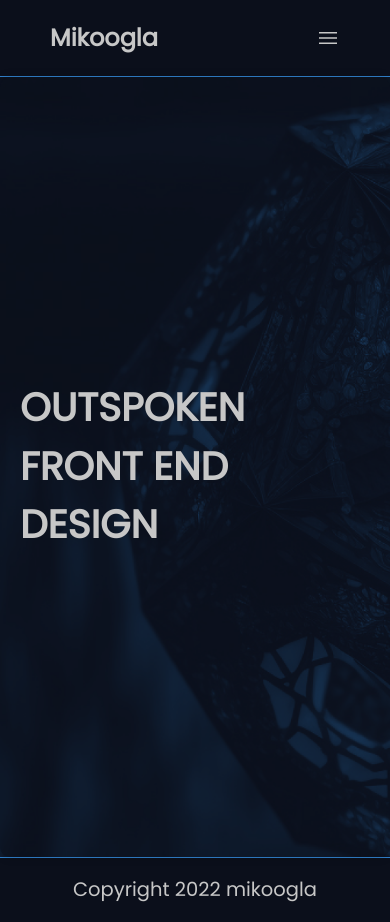
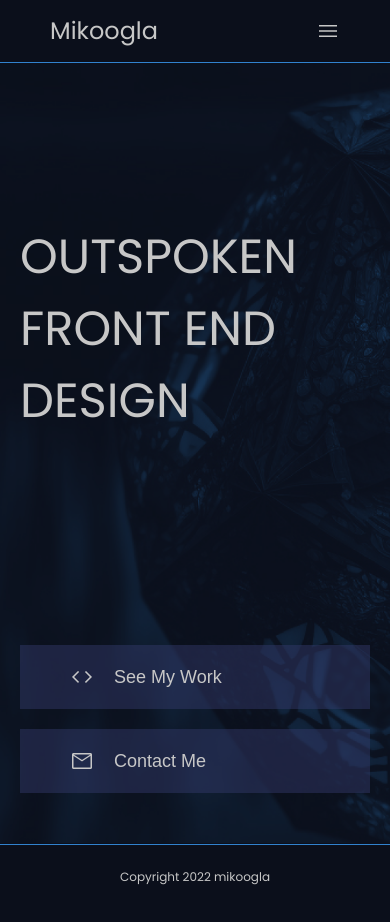
Before and after one commit to mikoogla/vue-portfolio, a Vue app: page / in a window 390 px wide. Built offline with nearby package versions, Linux system fonts and the light colour scheme.

Commit message:
responsiveness fixes

```diff
--- /dev/null
+++ b/src/UI/Button.vue
@@ -0,0 +1,59 @@
+<template>
+  <button class="btn-main">
+    <div class="icon">
+      <slot name="icon"
+        ><span class="material-symbols-outlined"> diamond </span></slot
+      >
+    </div>
+    <div class="text">
+      <slot name="text">Submit</slot>
+    </div>
+  </button>
+</template>
+
+<style scoped>
+.btn-main {
+  background-color: var(--color-accent-1-opacity);
+  color: var(--color-text);
+  border: none;
+  cursor: pointer;
+  display: flex;
+  flex-direction: row;
+  font-size: var(--size-font-button);
+  height: var(--height-button);
+  justify-content: left;
+  align-items: center;
+  outline: none;
+  padding: 20px 50px;
+  gap: 20px;
+  transition: all 0.2s ease-in-out;
+  width: var(--width-button);
+}
+.btn-main:hover {
+  background-color: var(--color-accent-1);
+  color: var(--color-text-button-hover);
+}
+
+.icon {
+  display: flex;
+  flex-direction: row;
+  justify-content: center;
+  align-items: center;
+  gap: 10px;
+}
+.text {
+  text-align: left;
+}
+
+.material-symbols-outlined {
+  font-size: var(--size-icon);
+}
+
+@media (max-width: 300px) {
+  .btn-main {
+    flex-direction: column;
+    padding: 10px 5px;
+    gap: 10px;
+  }
+}
+</style>
--- a/src/assets/base.css
+++ b/src/assets/base.css
@@ -4,36 +4,43 @@
   --color-text: #c7c7c7;
   --color-font: #c7c7c7;
   --color-accent-1: #34396a;
+  --color-accent-1-opacity: #34396a79;
   --color-accent-2: #3182ce;
+  --color-accent-2-opacity: #3182ce79;
 
-  --size-font: 1.2rem;
+  --size-font: 1rem;
   --size-navbar-height: 4rem;
   --size-footer-height: 4rem;
+  --size-font-button: 1.4rem;
+  --size-icon: 1.5rem;
+  --size-h1: 3rem;
+
+  --weight-normal: 400;
+  --weight-heavy: 700;
 
   --container-height: calc(100vh - var(--size-navbar-height));
-  --h1-font-size: 4rem;
 }
 @media (max-width: 768px), (max-height: 768px) {
   :root {
     --h1-font-size: 3.5rem;
+    --size-font: 15px;
+    --size-font-button: 18px;
   }
 }
-
 @media (max-width: 500px) {
   :root {
-    --h1-font-size: calc(10vw);
+    --size-font: 12px;
   }
 }
-
 @media (max-height: 500px) {
   :root {
     --h1-font-size: calc(10vh);
   }
 }
-
-@media (max-width: 500px) {
+@media (max-width: 360px) {
   :root {
-    --size-font: calc(5vw);
+    --size-h1: calc(12vw);
+    --size-font-button: 16px;
   }
 }
 
--- a/src/assets/main.css
+++ b/src/assets/main.css
@@ -6,6 +6,7 @@ body {
   height: 100%;
   font-family: "Poppins", sans-serif;
   font-size: var(--size-font);
+  font-weight: var(--weight-normal);
   line-height: 1.5;
   color: var(--color-text);
   background-color: var(--color-background);
--- a/src/components/Navbar.vue
+++ b/src/components/Navbar.vue
@@ -25,8 +25,8 @@ function languageChange() {
 
 <style scoped>
 .navbar-container {
-  max-height: 4rem;
-  padding: 20px 50px;
+  max-height: var(--size-navbar-height);
+  padding: 13px 50px;
   display: flex;
   justify-content: space-between;
   align-items: center;
@@ -35,7 +35,6 @@ function languageChange() {
 
 .logo {
   font-size: 1.5rem;
-  font-weight: 700;
 }
 .navigation {
   width: 50%;
@@ -76,5 +75,8 @@ function languageChange() {
   .logo {
     display: none;
   }
+  .navbar-container {
+    padding: 10px 20px;
+  }
 }
 </style>
--- a/src/views/Home.vue
+++ b/src/views/Home.vue
@@ -1,11 +1,29 @@
 <script setup>
 import TestLotOfContent from "../components/TestLotOfContent.vue";
+import Button from "../UI/Button.vue";
 </script>
 
 <template>
   <div class="home-container">
     <div class="section">
-      <h1>OUTSPOKEN FRONT END DESIGN</h1>
+      <div class="title">
+        <h1>OUTSPOKEN FRONT END DESIGN</h1>
+      </div>
+
+      <div class="button-container">
+        <Button>
+          <template #icon>
+            <span class="material-symbols-outlined"> code </span>
+          </template>
+          <template #text>See My Work</template>
+        </Button>
+        <Button>
+          <template #icon>
+            <span class="material-symbols-outlined"> email </span>
+          </template>
+          <template #text>Contact Me</template>
+        </Button>
+      </div>
     </div>
   </div>
 </template>
@@ -14,23 +32,37 @@ import TestLotOfContent from "../components/TestLotOfContent.vue";
 
 <style scoped>
 h1 {
-  font-size: var(--h1-font-size);
-  font-weight: 700;
+  max-width: 300px;
   text-align: left;
-  max-width: 300px;
-  padding-left: 20px;
+  font-weight: var(--weight-normal);
+  font-size: var(--size-h1);
+  overflow: hidden;
 }
-
+.title {
+  height: 100%;
+  padding: 20px;
+  display: flex;
+  flex-direction: column;
+  justify-content: center;
+  align-items: left;
+}
 .section {
   background-color: var(--color-background-layout);
   height: 100%;
   width: 40%;
   min-width: 500px;
   display: flex;
-  justify-content: left;
-  align-items: center;
-  border-radius: 10px;
-  box-shadow: 0 0 10px 0 rgba(0, 0, 0, 0.2);
+  flex-direction: column;
+  justify-content: space-between;
+}
+.button-container {
+  max-width: 300px;
+  display: flex;
+  flex-direction: column;
+  justify-content: center;
+  align-items: left;
+  padding: 50px 20px;
+  gap: 20px;
 }
 .home-container {
   height: var(--container-height);
@@ -51,4 +83,10 @@ h1 {
     overflow: hidden;
   }
 }
+
+@media (max-width: 500px) {
+  .button-container {
+    max-width: none;
+  }
+}
 </style>
```
